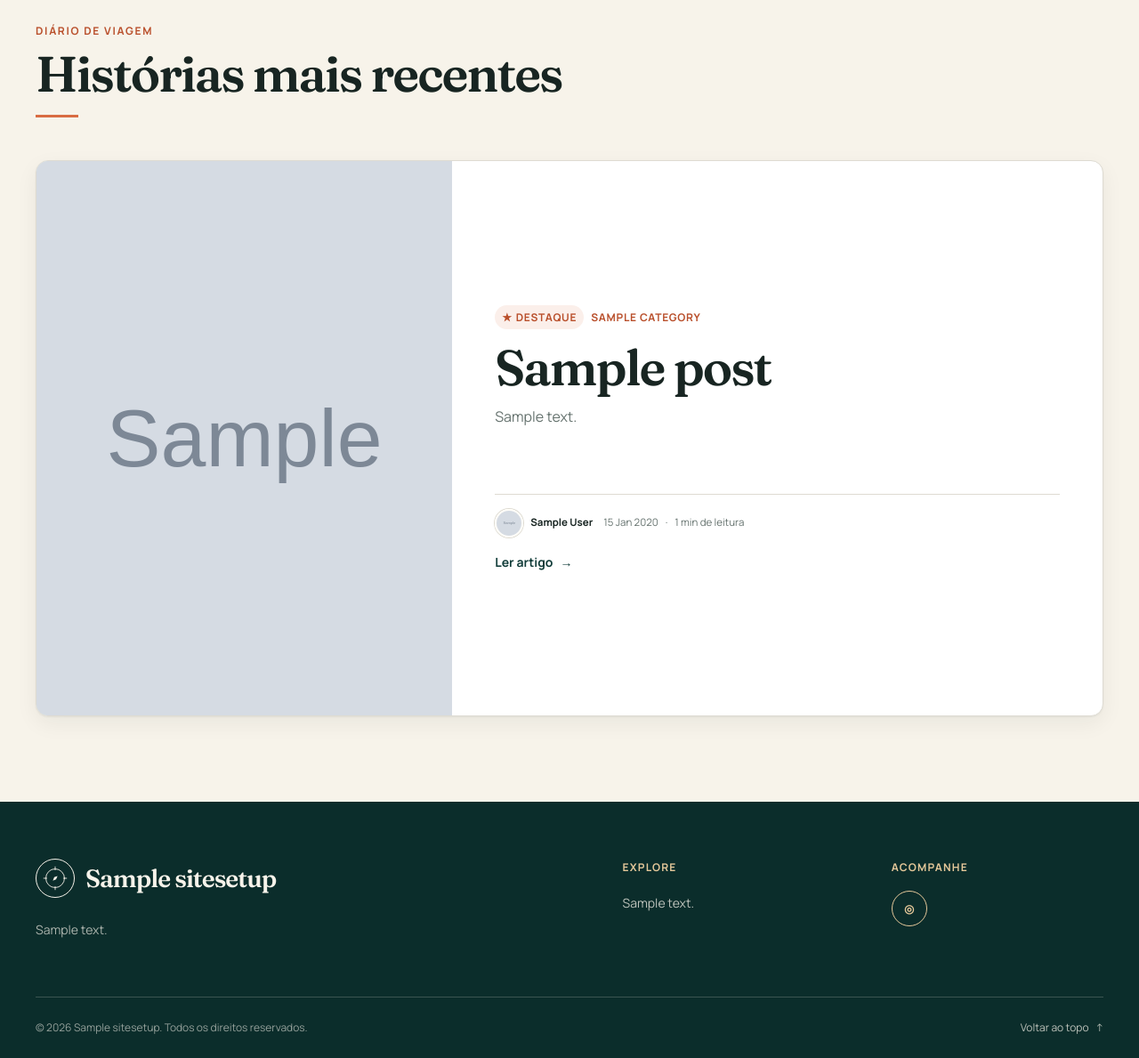
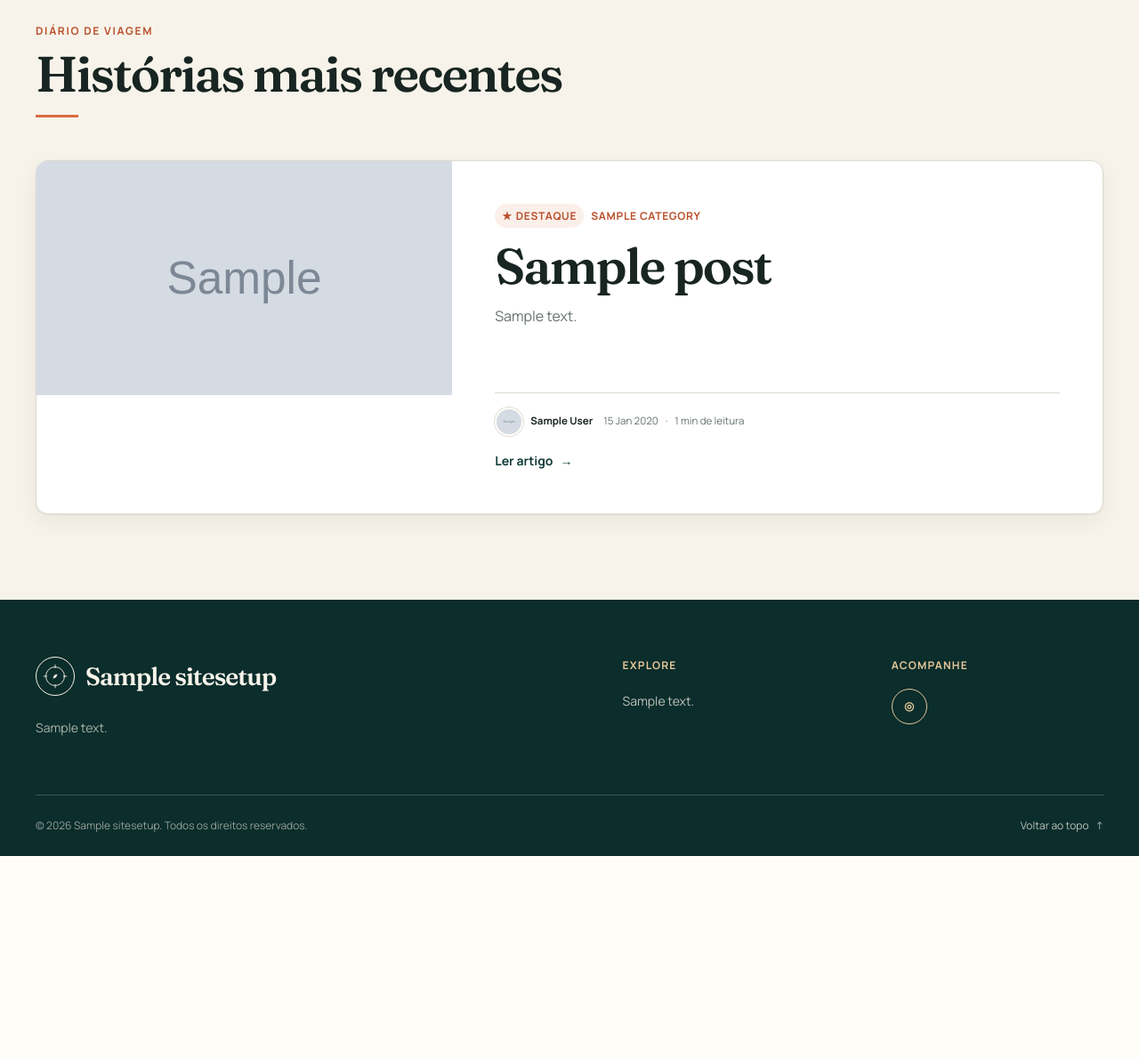
Before and after one commit to ygorlima-py/projeto-blog-django, a Django app: page / in a window 1280 px wide. Shown: the part 674-1863 px from the top of the page at 89% size. After the commit the page ends 1636 px from the top, so only its background shows below. Run offline with Django 5.2, Linux system fonts and the light colour scheme; tables that the repository leaves empty hold one stand-in row (values such as "Sample post"); grey boxes marked "Sample" are stand-in pictures; parts of the project's set-up code (start-up, migrations or seed data) failed here and were passed over.

Commit message:
Ajusta capas dos posts para formato horizontal

```diff
--- a/djangoapp/blog/static/blog/css/style.css
+++ b/djangoapp/blog/static/blog/css/style.css
@@ -587,7 +587,8 @@ summary:focus-visible {
 }
 
 .post-card-media {
-    aspect-ratio: 3 / 4;
+    /* Capas editoriais horizontais, como em blogs de viagem. */
+    aspect-ratio: 16 / 9;
     overflow: hidden;
     background: #dce5df;
 }
@@ -783,7 +784,7 @@ a.post-label:hover {
 .post-card-featured .post-card-media {
     height: auto;
     min-height: 0;
-    aspect-ratio: 3 / 4;
+    aspect-ratio: 16 / 9;
 }
 
 .post-card-featured .post-card-body {
@@ -917,8 +918,8 @@ a.post-label:hover {
 }
 
 .article-cover {
-    width: min(calc(100% - 4rem), 60rem);
-    aspect-ratio: 3 / 4;
+    width: min(calc(100% - 4rem), 96rem);
+    aspect-ratio: 16 / 9;
     overflow: hidden;
     margin-inline: auto;
     margin-bottom: var(--space-8);
@@ -1356,7 +1357,7 @@ a.post-label:hover {
 
     .post-card-featured .post-card-media {
         min-height: 0;
-        aspect-ratio: 3 / 4;
+        aspect-ratio: 16 / 9;
     }
 
     .post-card-featured .post-card-body {
```
Also changed, not shown: 1 other file.
